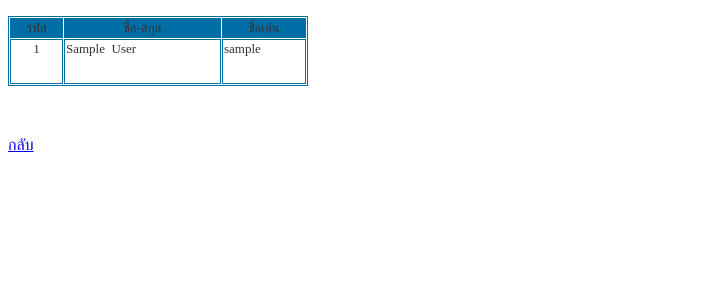
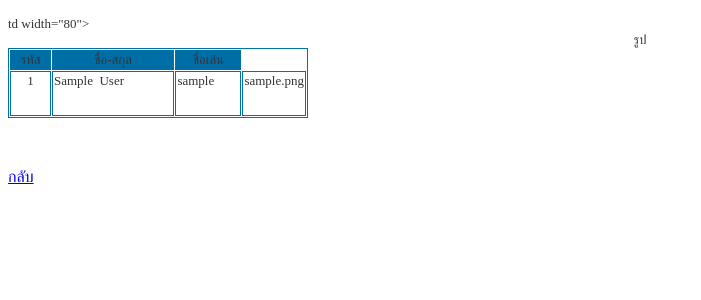
Before and after one commit to pooei/pa-kauw-ma, a PHP site: page /voice_list.php in a window 1280 px wide. Shown: the top 300 px of the page, without its empty margins (0-701 px from the left). Run offline with PHP 8.4, Linux system fonts and the light colour scheme; tables that the repository leaves empty hold one stand-in row (values such as "Sample post").

Commit message:
chang pic name

```diff
--- a/voice_list.php
+++ b/voice_list.php
@@ -33,9 +33,11 @@ include("connect.php");
      <font size="2" color="#333333">
 <table width="300" border="1" cellpadding="1" cellspacing="1" bordercolor="#0072A6">
   <tr bgcolor="#006EA6">
+
     <td width="49"><div align="center" class="style1">รหัส</div></td>
       <td width="153"><div align="center" class="style1">ชื่อ-สกุล</div></td>
       <td width="80"><div align="center" class="style1">ชื่อเล่น</div></td>
+	  td width="80"><div align="center" class="style1">รูป</div></td>
     </tr>
   <?php
 	for($i=0;$i<$nc;$i++)
@@ -46,6 +48,7 @@ include("connect.php");
       <td width="153" align="left" valign="top"><?php echo($rse[$i]['voic_fname']);?>&nbsp;&nbsp;<?php echo($rse[$i]['voic_lname']);?></td>
 
       <td align="left" valign="top"><?php echo($rse[$i]['voic_nick']);?></td>
+	  <td align="left" valign="top"><?php echo($rse[$i]['voic_photo']);?></td>
     </tr>
   <?php }//end for ?>
 </table>
```
Also changed, not shown: 1.jpg (deleted), 2.jpg (deleted), 3.jpg (deleted), 4.jpg (deleted).
